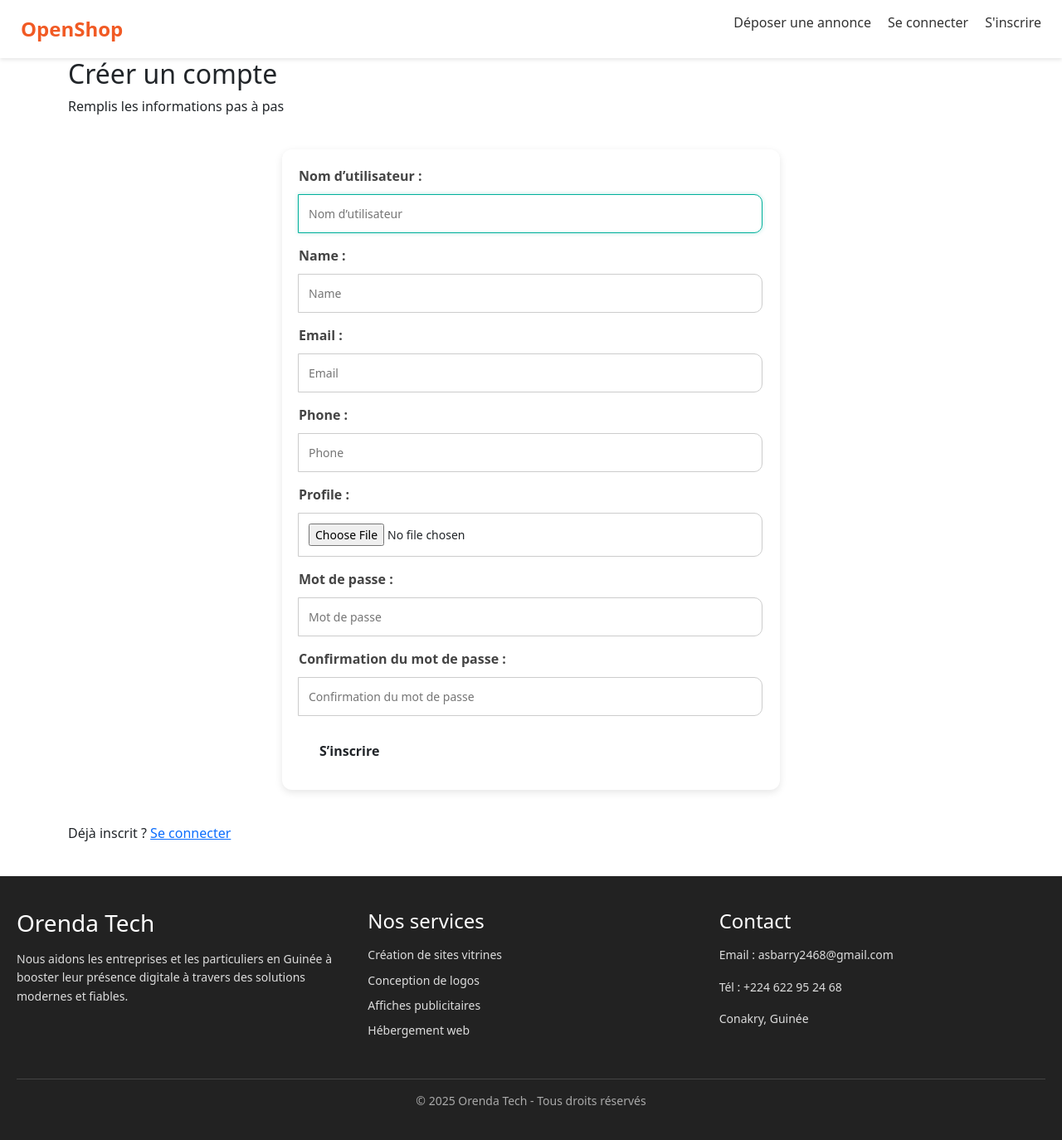
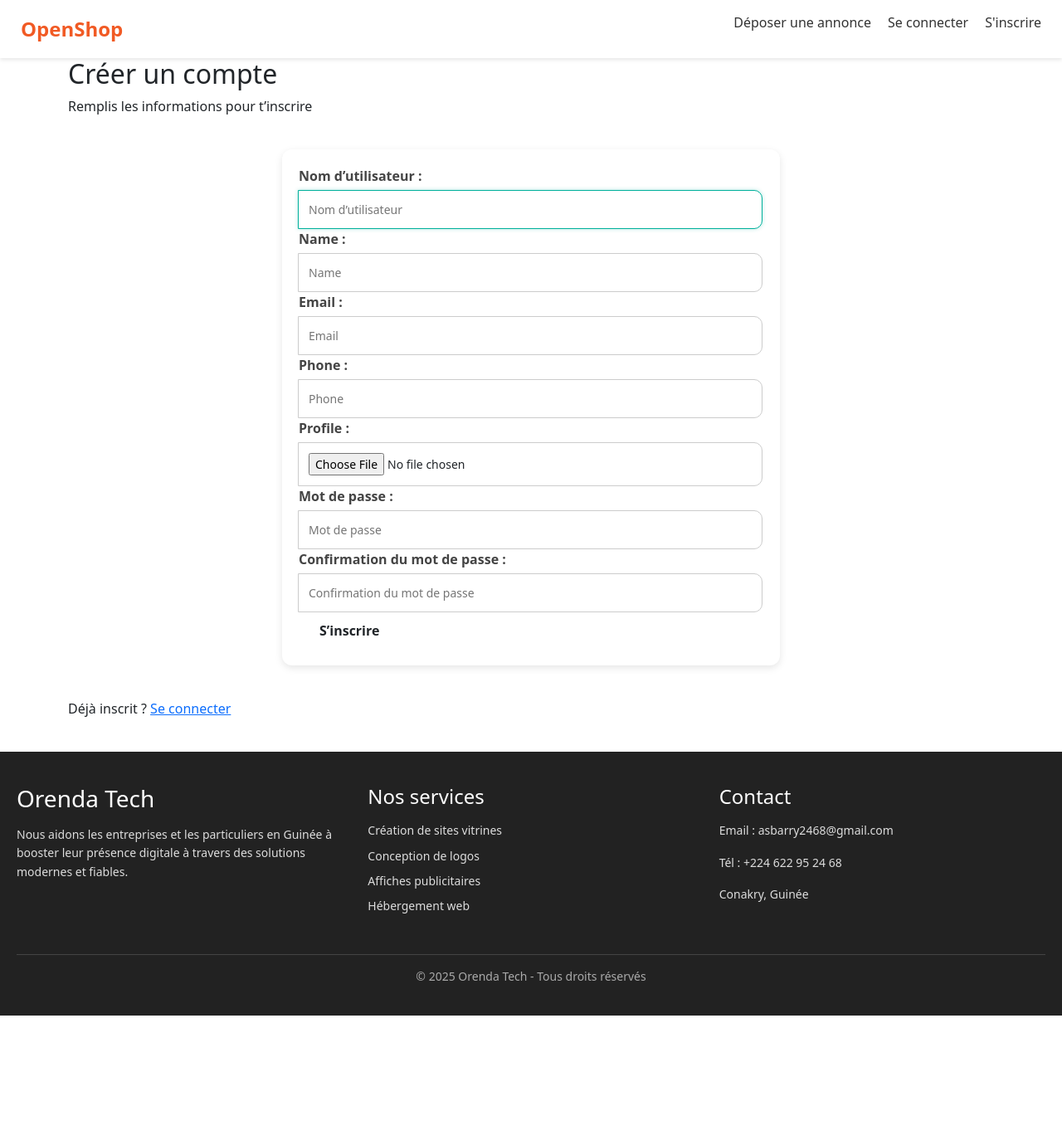
Before and after one commit to saliou216172/OpenShop, a Django app: page /auth/register/ in a window 1280 px wide. Shown: the whole page at 83% size. After the commit the page ends 1224 px from the top, so only its background shows below. Run offline with Django 5.2, Linux system fonts and the light colour scheme.

Commit message:
Une chance

```diff
--- a/authentication/templates/authentication/register.html
+++ b/authentication/templates/authentication/register.html
@@ -5,54 +5,20 @@
 <div class="container">
     <div class="form-card">
         <h2>Créer un compte</h2>
-        <p class="subtitle">Remplis les informations pas à pas</p>
+        <p class="subtitle">Remplis les informations pour t’inscrire</p>
 
         <form method="POST" enctype="multipart/form-data">
             {% csrf_token %}
-
-            <!-- Étape 1 -->
-            <div class="form-step">
+            {% for field in form %}
                 <div class="input-group">
-                    {{ form.username.label_tag }}
-                    {{ form.username }}
+                    {{ field.label_tag }}
+                    {{ field }}
+                    {% if field.errors %}
+                        <p class="error-text">{{ field.errors|striptags }}</p>
+                    {% endif %}
                 </div>
-                <div class="input-group">
-                    {{ form.name.label_tag }}
-                    {{ form.name }}
-                </div>
-                <div class="input-group">
-                    {{ form.email.label_tag }}
-                    {{ form.email }}
-                </div>
-            </div>
-
-            <!-- Étape 2 -->
-            <div class="form-step">
-                <div class="input-group">
-                    {{ form.phone.label_tag }}
-                    {{ form.phone }}
-                </div>
-                <div class="input-group">
-                    {{ form.profile.label_tag }}
-                    {{ form.profile }}
-                </div>
-            </div>
-
-            <!-- Étape 3 -->
-            <div class="form-step">
-                <div class="input-group">
-                    {{ form.password1.label_tag }}
-                    {{ form.password1 }}
-                </div>
-                <div class="input-group">
-                    {{ form.password2.label_tag }}
-                    {{ form.password2 }}
-                </div>
-            </div>
-
-            <div class="step-controls">
-                <button type="submit" class="btn">S’inscrire</button>
-            </div>
+            {% endfor %}
+            <button type="submit" class="btn">S’inscrire</button>
         </form>
 
         <p class="footer-text">
@@ -61,5 +27,4 @@
     </div>
 </div>
 
-<link rel="stylesheet" href="{% static 'css/register.css' %}">
 {% endblock %}
--- a/authentication/views.py
+++ b/authentication/views.py
@@ -5,22 +5,16 @@ from . forms import RegisterForm, LoginForm
 
 
 def register_view(request):
-    """
-    Formulaire d'inscription multi-champs, single page, sans JS.
-    """
     if request.method == "POST":
         form = RegisterForm(request.POST, request.FILES)
-        print("POST reçu :", request.POST)  # pour debug sur Render
         if form.is_valid():
             user = form.save()
             login(request, user)
             return redirect("home")
-        else:
-            print("Erreurs formulaire :", form.errors)
     else:
         form = RegisterForm()
+    return render(request, "authentication/register.html", {"form": form})
 
-    return render(request, "authentication/register.html", {"form": form})
 
 
 def login_view(request):
--- a/static/css/style.css
+++ b/static/css/style.css
@@ -346,48 +346,6 @@ input:focus, select:focus, textarea:focus {
 
 /*  Register */
 
-/* Annonce ajouter */
-
-.step {
-    display: none;
-    padding: 20px;
-    border: 1px solid #ccc;
-    border-radius: 8px;
-    margin-bottom: 10px;
-    background-color: #f9f9f9;
-}
-
-.step.active { display: block; }
-
-.step-indicator {
-    margin-bottom: 10px;
-    font-weight: bold;
-    color: #333;
-}
-
-.btn {
-    padding: 10px 20px;
-    border: none;
-    border-radius: 5px;
-    cursor: pointer;
-    margin: 5px;
-    font-weight: bold;
-}
-
-.btn-next { background-color: #28a745; color: white; }
-.btn-prev { background-color: #007bff; color: white; }
-.btn-submit { background-color: #ffc107; color: white; }
-
-input, select, textarea {
-    width: 100%;
-    padding: 8px;
-    margin-top: 5px;
-    margin-bottom: 15px;
-    border-radius: 5px;
-    border: 1px solid #ccc;
-    box-sizing: border-box;
-}
-
 
 /* --- Footer --- */
 .footer {
```
